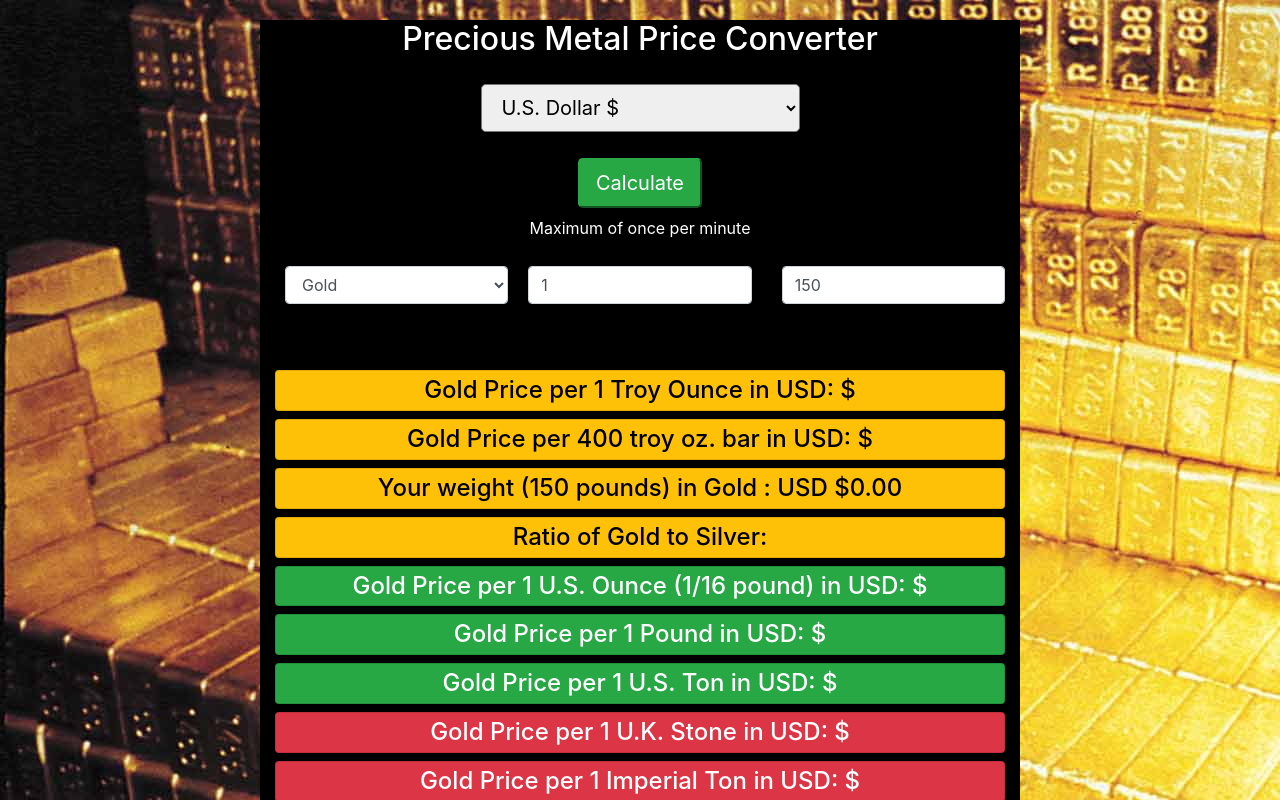
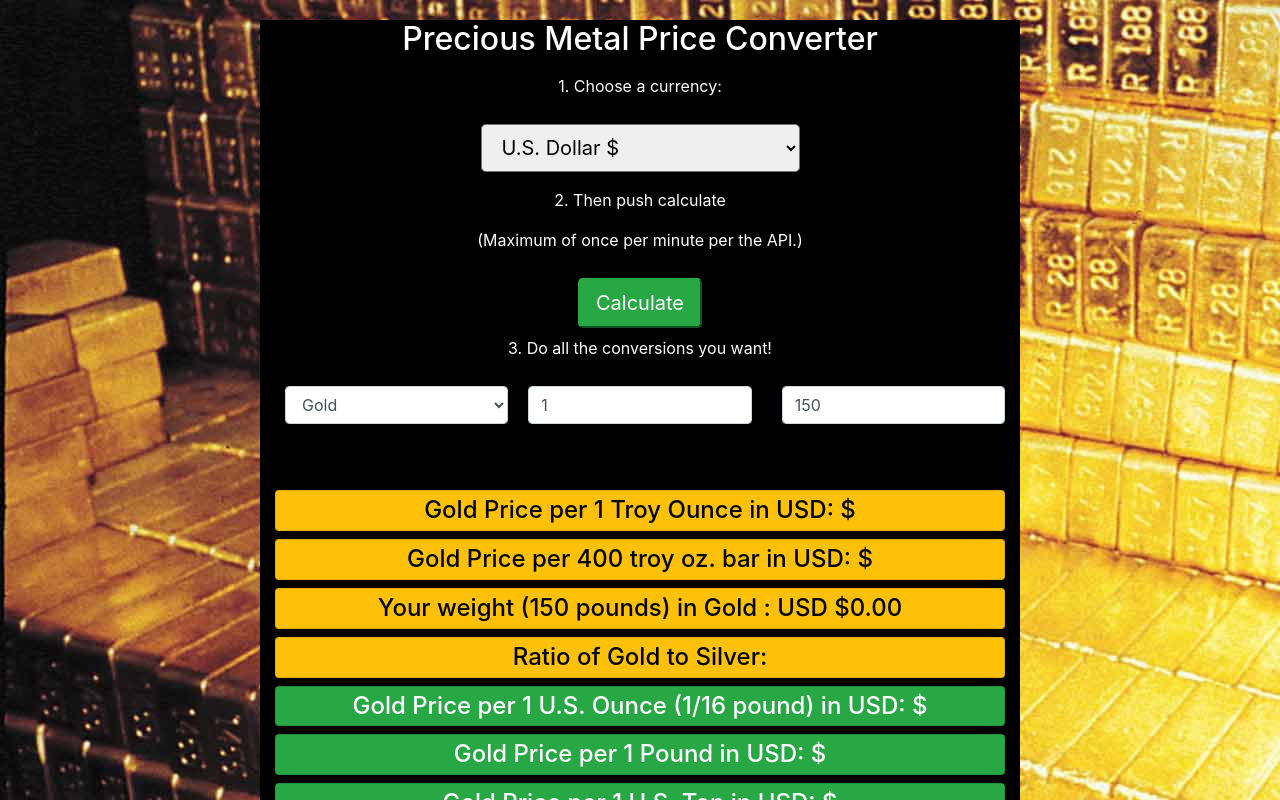
Before and after one commit to vibraniumforge/precious-metal-price, a React (Create React App) app: page / in a window 1280 px wide. Shown: the top 800 px of the page. Built offline with nearby package versions, Linux system fonts and the light colour scheme.

Commit message:
added instructions

```diff
--- a/src/Components/Form.js
+++ b/src/Components/Form.js
@@ -33,6 +33,7 @@ class Form extends React.PureComponent {
       <React.Fragment>
         <form>
           <div className="form-group">
+            <p>1. Choose a currency:</p>
             <select
               name="select"
               className="form-control-lg select mb-3"
@@ -55,6 +56,8 @@ class Form extends React.PureComponent {
               <option value="HUF">Hungarian Forint Ft</option>
             </select>
             <div>
+              <p>2. Then push calculate</p>
+              <p>(Maximum of once per minute per the API.)</p>
               <button
                 type="button"
                 className={`btn-lg mb-2 ${
@@ -73,7 +76,8 @@ class Form extends React.PureComponent {
                   : this.state.secondsRemaining}
               </button>
               <br></br>
-              <p>Maximum of once per minute</p>
+
+              <p>3. Do all the conversions you want!</p>
             </div>
             <div className="row">
               <div className="col md-4 mb-3">
```
